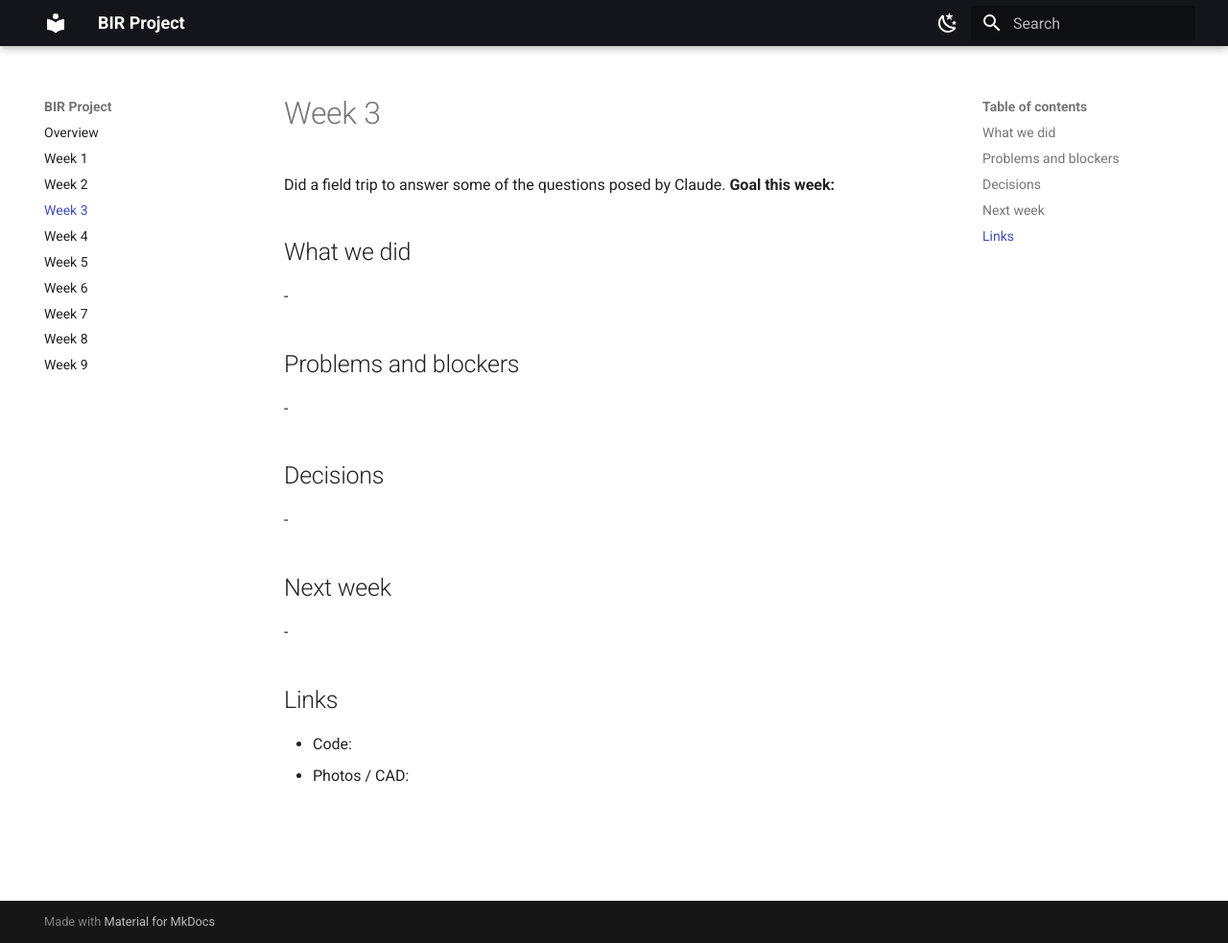
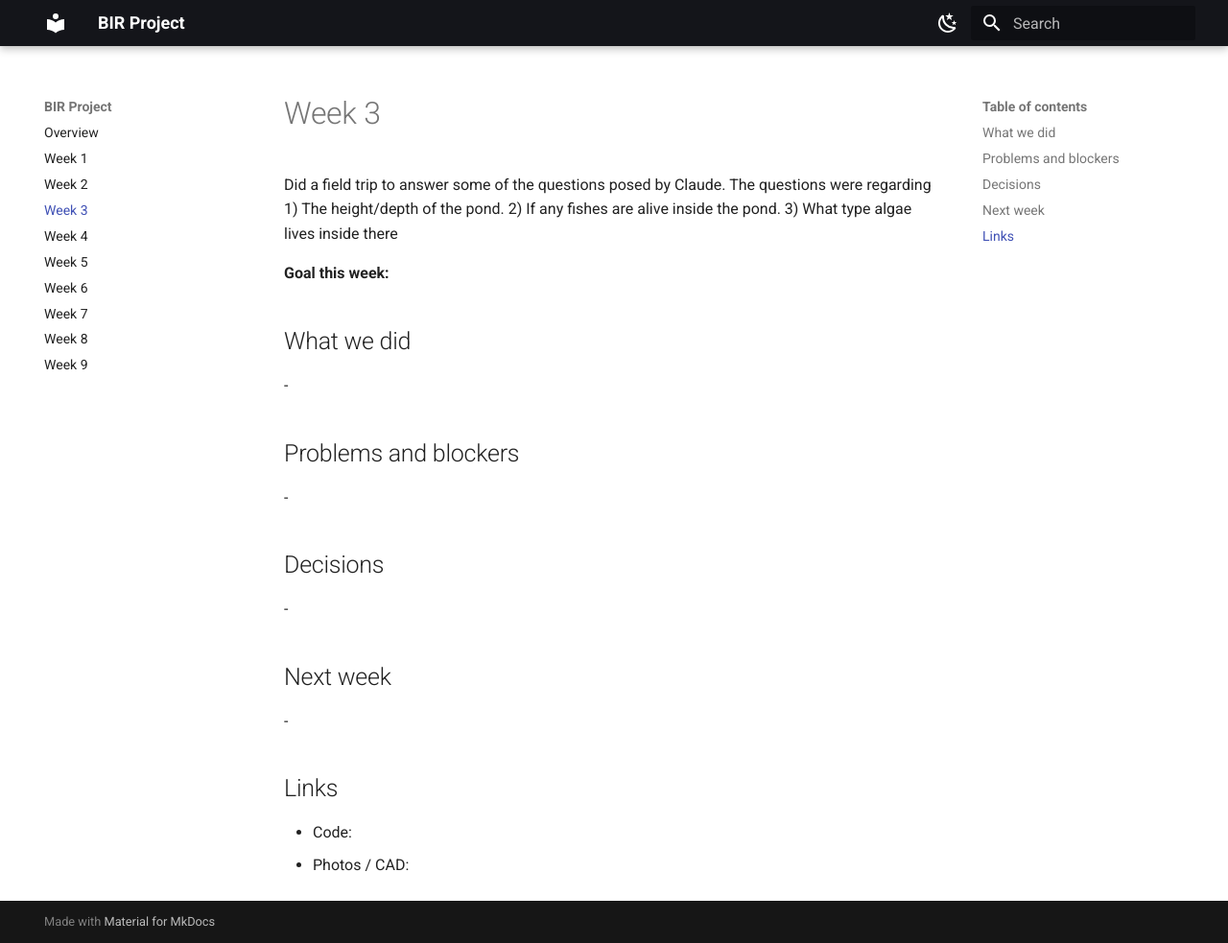
Before and after one commit to BuilderinResidencyTinkerspace/AURABot, an MkDocs documentation site: the page built from docs/week-03.md, in a window 1280 px wide and 983 px high. Shown: the whole window at 96% size. Built offline with MkDocs 1.6.1 and Material for MkDocs 9.7.7, drawn with Linux system fonts in a browser that asks for light colours.

Commit message:
Update week-03.md with field trip questions
Added questions regarding the pond for clarity.

```diff
--- a/docs/week-03.md
+++ b/docs/week-03.md
@@ -1,6 +1,11 @@
 # Week 3
 
 Did a field trip to answer some of the questions posed by Claude.
+The questions were regarding
+1) The height/depth of the pond.
+2) If any fishes are alive inside the pond.
+3) What type algae lives inside there
+
 **Goal this week:**
 
 ## What we did
```
